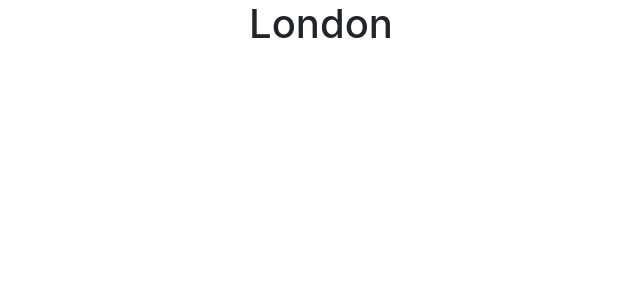
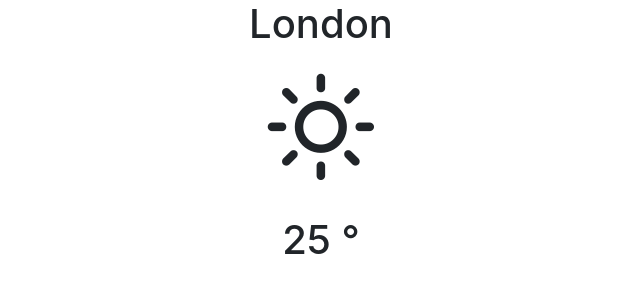
Before and after one commit to wangdanbsb/weather-app, a React (Create React App) app: page / in a window 1280 px wide. Shown: the top 300 px of the page, without its empty margins (319-959 px from the left). Built offline with nearby package versions, Linux system fonts and the light colour scheme.

Commit message:
display icons and temperature statically

```diff
--- a/src/App.js
+++ b/src/App.js
@@ -1,6 +1,7 @@
 
 import './App.css';
 import "bootstrap/dist/css/bootstrap.min.css" //this file is under the folder node_modules
+import "weather-icons/css/weather-icons.css"
 import WeatherComp from './components/WeatherComp';
 
 
--- a/src/components/WeatherComp.js
+++ b/src/components/WeatherComp.js
@@ -6,8 +6,9 @@
             <div className = "cards">
                 <h1>London</h1>
                 <h5 className = "py-4">
-
+                    <i className = "wi wi-day-sunny display-1"></i>
                 </h5>
+                <h1 className = "py-2">25 &deg;</h1>
             </div>
         </div>
     )
```
Also changed, not shown: 1 other file (tests, documents, lock files or other folders).
